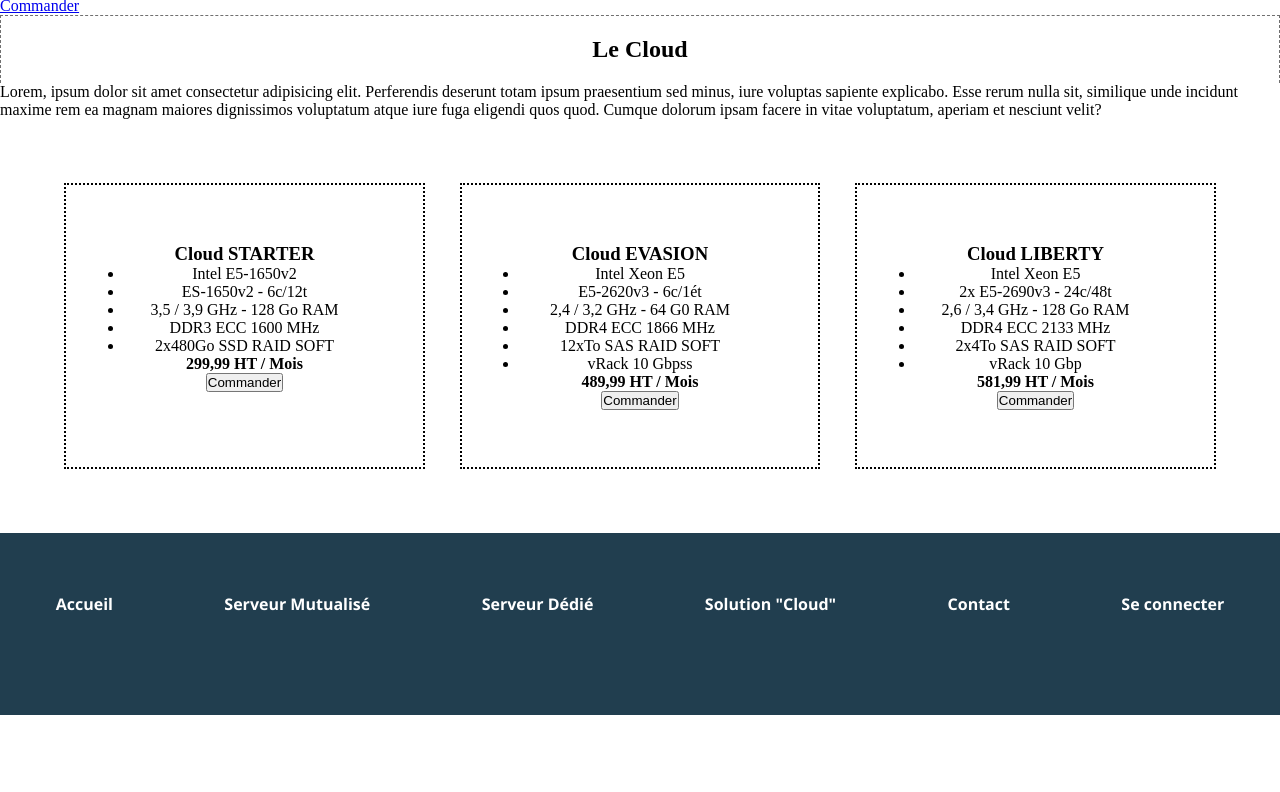
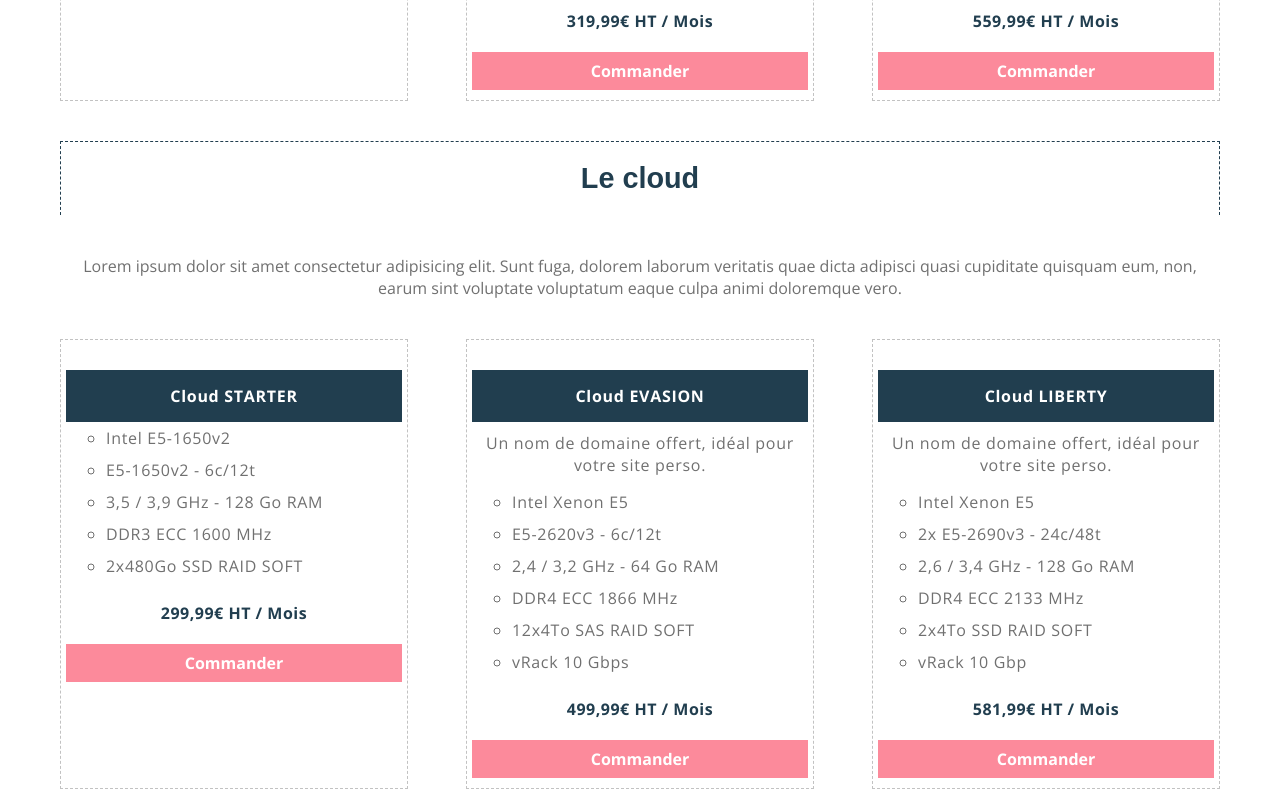
Before and after one commit to dFr3sh1/mindgeek, a plain HTML site: page html/index.html in a window 1280 px wide. Shown: the part 2638-3430 px from the top of the page. Before the commit the page ends 3353 px from the top, so only its background shows below. Drawn offline with nearby package versions, Linux system fonts and the light colour scheme; a web font is replaced by a local one.

Commit message:
update block serveur_mut+serveur_ded+cloud on same block and same rules CSS

```diff
--- a/css/style.css
+++ b/css/style.css
@@ -185,53 +185,80 @@ main .home-content .small-block{
 }
 
 
+
+
+
+
+
+
+
+
 /* ----------Debut block serveur mutualise--------- */
-main .serveur-mutualise-content{
+/* ----------Debut block serveur dédié--------- */
+/* ----------Debut block cloud--------- */
+main .serveur-mutualise-content,
+main .serveur-dedie-content,
+main .cloud-content{
     display: flex;
     flex-direction: column;
     margin: 40px 60px;
 }
-main .serveur-mutualise-content .title h2{
+main .serveur-mutualise-content .title h2,
+main .serveur-dedie-content .title h2,
+main .cloud-content .title h2{
     text-align: center;
     padding: 20px 0;
     color: var(--color-dark);
     font-family: 'Candal', sans-serif;
+    font-size: 1.8em;
     border: 1px dashed var(--color-dark);
     border-bottom: none;
     margin-bottom: 40px;
 }
-main .serveur-mutualise-content .title p{
+main .serveur-mutualise-content .title p,
+main .serveur-dedie-content .title p,
+main .cloud-content .title p{
     text-align: center;
     padding: 0 20px;
     color: var(--color-gray);
     font-family: 'Open Sans', sans-serif;
     margin-bottom: 40px;
 }
-main .serveur-mutualise-content .block-info{
+main .serveur-mutualise-content .block-info,
+main .serveur-dedie-content .block-info,
+main .cloud-content .block-info{
     display: flex;
     flex-direction: row;
     justify-content: space-between;
 
 }
-main .serveur-mutualise-content .block-info .small-block{
+main .serveur-mutualise-content .block-info .small-block,
+main .serveur-dedie-content .block-info .small-block,
+main .cloud-content .block-info .small-block{
     display: flex;
     flex-direction: column;
     width: 30%;
     padding: 30px 5px 10px;
     border: 1px dashed #c2c2c2;
 }
-main .serveur-mutualise-content .banner {
+main .serveur-mutualise-content .banner,
+main .serveur-dedie-content .banner,
+main .cloud-content .banner{
     background-color: var(--color-dark);
     text-align: center;
 }
-main .serveur-mutualise-content .banner p{
+main .serveur-mutualise-content .banner p,
+main .serveur-dedie-content .banner p,
+main .cloud-content .banner p{
     font-family: 'Open Sans', sans-serif;
     font-weight: bold;
     color: var(--color-backgroundMain);
     padding: 15px 0;
     letter-spacing: 0.7px;
 }
-main .serveur-mutualise-content p.description-offre{
+main .serveur-mutualise-content p.description-offre,
+main .serveur-dedie-content p.description-offre,
+main .cloud-content p.description-offre{
     font-family: 'Open Sans', sans-serif;
     color: var(--color-gray);
     letter-spacing: -1px;
@@ -240,17 +267,23 @@ main .serveur-mutualise-content p.description-offre{
     padding: 10 20px;
     text-align: center;
 }
-main .serveur-mutualise-content ul{
+main .serveur-mutualise-content ul,
+main .serveur-dedie-content ul,
+main .cloud-content ul{
     font-family: 'Open Sans', sans-serif;
     color: var(--color-gray);
     padding-left: 40px;
     letter-spacing: 0.7px;
     list-style: circle;
 }
-main .serveur-mutualise-content ul li{
+main .serveur-mutualise-content ul li,
+main .serveur-dedie-content ul li,
+main .cloud-content ul li{
     padding: 5px 0;
 }
-main .serveur-mutualise-content p.price{
+main .serveur-mutualise-content p.price,
+main .serveur-dedie-content p.price,
+main .cloud-content p.price{
     text-align: center;
     font-family: 'Open Sans', sans-serif;
     font-weight: bold;
@@ -258,7 +291,9 @@ main .serveur-mutualise-content p.price{
     padding: 20px 0;
     letter-spacing: 0.5px;
 }
-main .serveur-mutualise-content a{
+main .serveur-mutualise-content a,
+main .serveur-dedie-content a,
+main .cloud-content a{
     background-color: var(--color-pink);
     font-family: 'Open Sans', sans-serif;
     font-weight: bold;
@@ -268,42 +303,76 @@ main .serveur-mutualise-content a{
     padding: 8px 0;
 }
 @media (max-width: 960px) {
-    main .serveur-mutualise-content .title h2{
+    main .serveur-mutualise-content .title h2,
+    main .serveur-dedie-content .title h2,
+    main .cloud-content .title h2
+    {
         padding: 30px 0;
     }
-    main .serveur-mutualise-content .title p{
+    main .serveur-mutualise-content .title p,
+    main .serveur-dedie-content .title p,
+    main .cloud-content .title p
+    {
         text-align: left;
     }
-    main .serveur-mutualise-content .block-info{
+    main .serveur-mutualise-content .block-info,
+    main .serveur-dedie-content .block-info,
+    main .cloud-content .block-info
+    {
         flex-direction: column;
         align-items: center;
     }
-    main .serveur-mutualise-content .block-info .small-block{
+    main .serveur-mutualise-content .block-info .small-block,
+    main .serveur-dedie-content .block-info .small-block,
+    main .cloud-content .block-info .small-block
+    {
         width: 100%;
         margin-top: 40px;
     }
-    main .serveur-mutualise-content .banner p{
+    main .serveur-mutualise-content .banner p,
+    main .serveur-dedie-content .banner p,
+    main .cloud-content .banner p
+    {
         padding: 30px 0;
     }
-    main .serveur-mutualise-content p.description-offre{
+    main .serveur-mutualise-content p.description-offre,
+    main .serveur-dedie-content p.description-offre,
+    main .cloud-content p.description-offre
+    {
         padding: 20px 0;
         letter-spacing: -0.5px;
     }
-    main .serveur-mutualise-content ul{
+    main .serveur-mutualise-content ul,
+    main .serveur-dedie-content ul,
+    main .cloud-content ul
+    {
         padding-left: 60px;
         list-style: circle;
     }
-    main .serveur-mutualise-content ul li{
+    main .serveur-mutualise-content ul li,
+    main .serveur-dedie-content ul li,
+    main .cloud-content ul li
+    {
         padding: 10px 0;
     }
-    main .serveur-mutualise-content p.price{
+    main .serveur-mutualise-content p.price,
+    main .serveur-dedie-content p.price,
+    main .cloud-content p.price
+    {
         padding: 30px 0;
     }
-    main .serveur-mutualise-content a{
+    main .serveur-mutualise-content a,
+    main .serveur-dedie-content a,
+    main .cloud-content a
+    {
         text-align: center;
         padding: 15px 0;
     }
 }
+
+
+
+/*  Serveur Dedié */
 
 
 
@@ -314,9 +383,7 @@ main .serveur-mutualise-content a{
 
 
 
-
-
-main .cloud-content h2 {
+/* main .cloud-content h2 {
     text-align: center;
     border: 1px dashed var(--color-gray);
     border-bottom: none;
@@ -347,7 +414,7 @@ main .cloud-content h2 {
     border-color: var(--color-grey-dot);
     width: 100%;
     padding: 5%;
-}
+} */
 
 
 
--- a/html/index.html
+++ b/html/index.html
@@ -22,7 +22,7 @@
                 <span class="logolink fa-solid fa-user"></span>
                 <p>Serveur Dédié</p>
             </a>
-            <a href="#headerPack" class="link-page solution-cloud">
+            <a href="#cloud-content" class="link-page solution-cloud">
                 <span class="logolink fa-solid fa-cloud"></span>
                 <p>Solution "Cloud"</p>
             </a>
@@ -206,6 +206,60 @@
             </div>
         </div>
         <div id="cloud-content" class="cloud-content">
+            <div class="title">
+                <h2> Le cloud</h2>
+                <p>Lorem ipsum dolor sit amet consectetur adipisicing elit. Sunt fuga, dolorem laborum veritatis quae dicta adipisci quasi cupiditate quisquam eum, non, earum sint voluptate voluptatum eaque culpa animi doloremque vero.</p>
+            </div>
+            <div class="block-info">
+                <div class="small-block">
+                    <div class="banner">
+                        <p>Cloud STARTER</p>
+                    </div>
+                    <ul>
+                        <li>Intel E5-1650v2</li>
+                        <li>E5-1650v2 - 6c/12t</li>
+                        <li>3,5 / 3,9 GHz - 128 Go RAM</li>
+                        <li>DDR3 ECC 1600 MHz</li>
+                        <li>2x480Go SSD RAID SOFT</li>
+                    </ul>
+                    <p class="price">299,99€ HT / Mois</p>
+                    <a href="#" class="commander">Commander</a>
+                </div>
+                <div class="small-block">
+                    <div class="banner">
+                        <p>Cloud EVASION</p>
+                    </div>
+                    <p class="description-offre">Un nom de domaine offert, idéal pour votre site perso.</p>
+                    <ul>
+                        <li>Intel Xenon E5</li>
+                        <li>E5-2620v3 - 6c/12t</li>
+                        <li>2,4 / 3,2 GHz - 64 Go RAM</li>
+                        <li>DDR4 ECC 1866 MHz</li>
+                        <li>12x4To SAS RAID SOFT</li>
+                        <li>vRack 10 Gbps</li>
+                    </ul>
+                    <p class="price">499,99€ HT / Mois</p>
+                    <a href="#" class="commander">Commander</a>
+                </div>
+                <div class="small-block">
+                    <div class="banner">
+                        <p>Cloud LIBERTY</p>
+                    </div>
+                    <p class="description-offre">Un nom de domaine offert, idéal pour votre site perso.</p>
+                    <ul>
+                        <li>Intel Xenon E5</li>
+                        <li>2x E5-2690v3 - 24c/48t</li>
+                        <li>2,6 / 3,4 GHz - 128 Go RAM</li>
+                        <li>DDR4 ECC 2133 MHz</li>
+                        <li>2x4To SSD RAID SOFT</li>
+                        <li>vRack 10 Gbp</li>
+                    </ul>
+                    <p class="price">581,99€ HT / Mois</p>
+                    <a href="#" class="commander">Commander</a>
+                </div>
+            </div>
+        </div>
+        <!-- <div id="cloud-content" class="cloud-content">
             <h2 id="title" class="title">Le Cloud</h2>
             <p>Lorem, ipsum dolor sit amet consectetur adipisicing elit. Perferendis deserunt totam ipsum praesentium sed minus, iure voluptas sapiente explicabo. Esse rerum nulla sit, similique unde incidunt maxime rem ea magnam maiores dignissimos voluptatum atque iure fuga eligendi quos quod. Cumque dolorum ipsam facere in vitae voluptatum, aperiam et nesciunt velit?</p>
             <div id="packDiv">
@@ -248,7 +302,7 @@
                     <button>Commander</button>
                 </div>
             </div>
-        </div>
+        </div> -->
     </main>
     <footer>
         <a href="#">Accueil</a>
```
